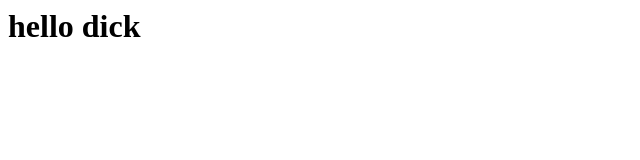
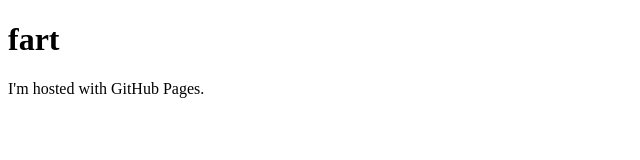
Before and after one commit to osoarin/tweakn, a plain HTML site: page index.html in a window 1280 px wide. Shown: the whole page, without its empty margins (0-640 px from the left). Drawn offline with Linux system fonts and the light colour scheme.

Commit message:
Update index.html

```diff
--- a/index.html
+++ b/index.html
@@ -1 +1,7 @@
-<h1>hello dick</h1>
+<!DOCTYPE html>
+<html>
+<body>
+<h1>fart</h1>
+<p>I'm hosted with GitHub Pages.</p>
+</body>
+</html>
```
